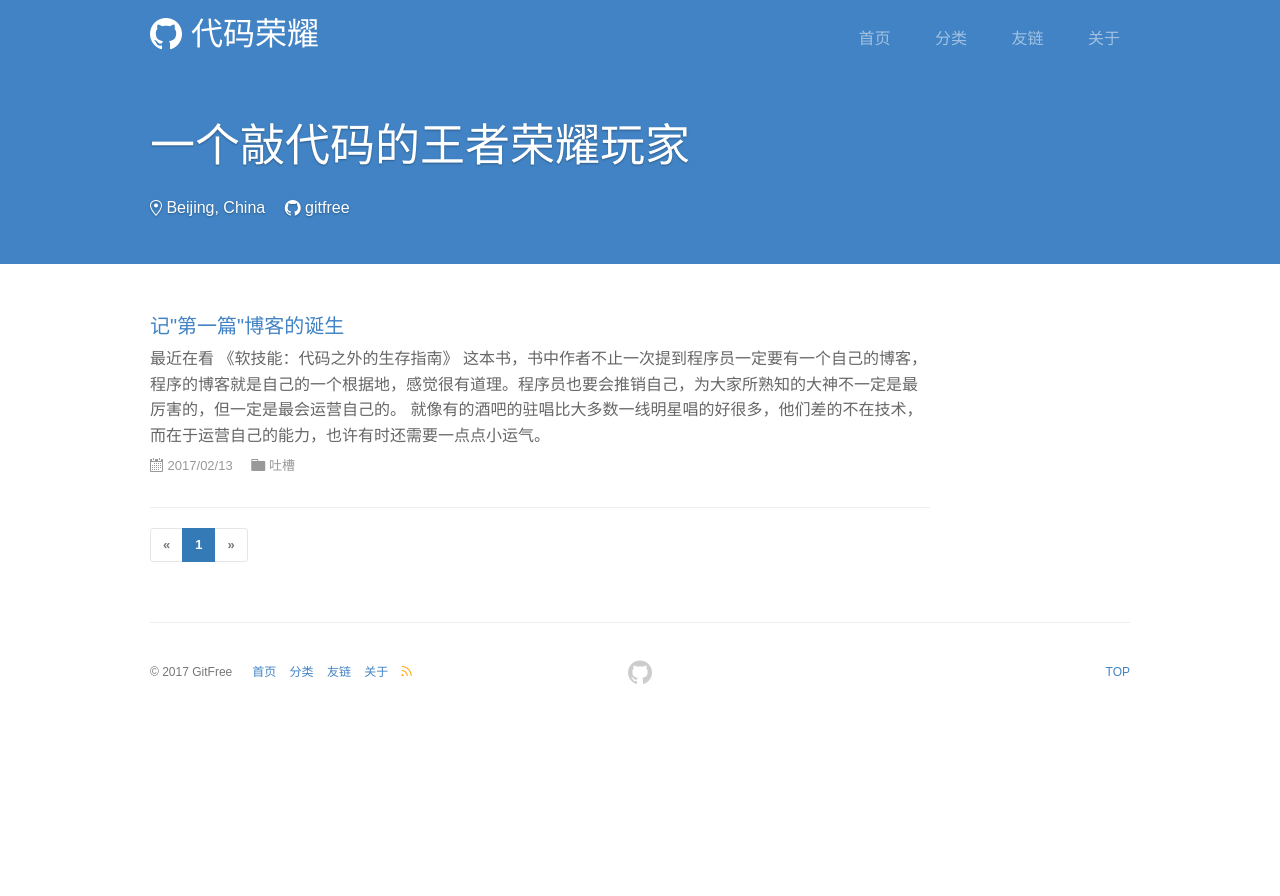
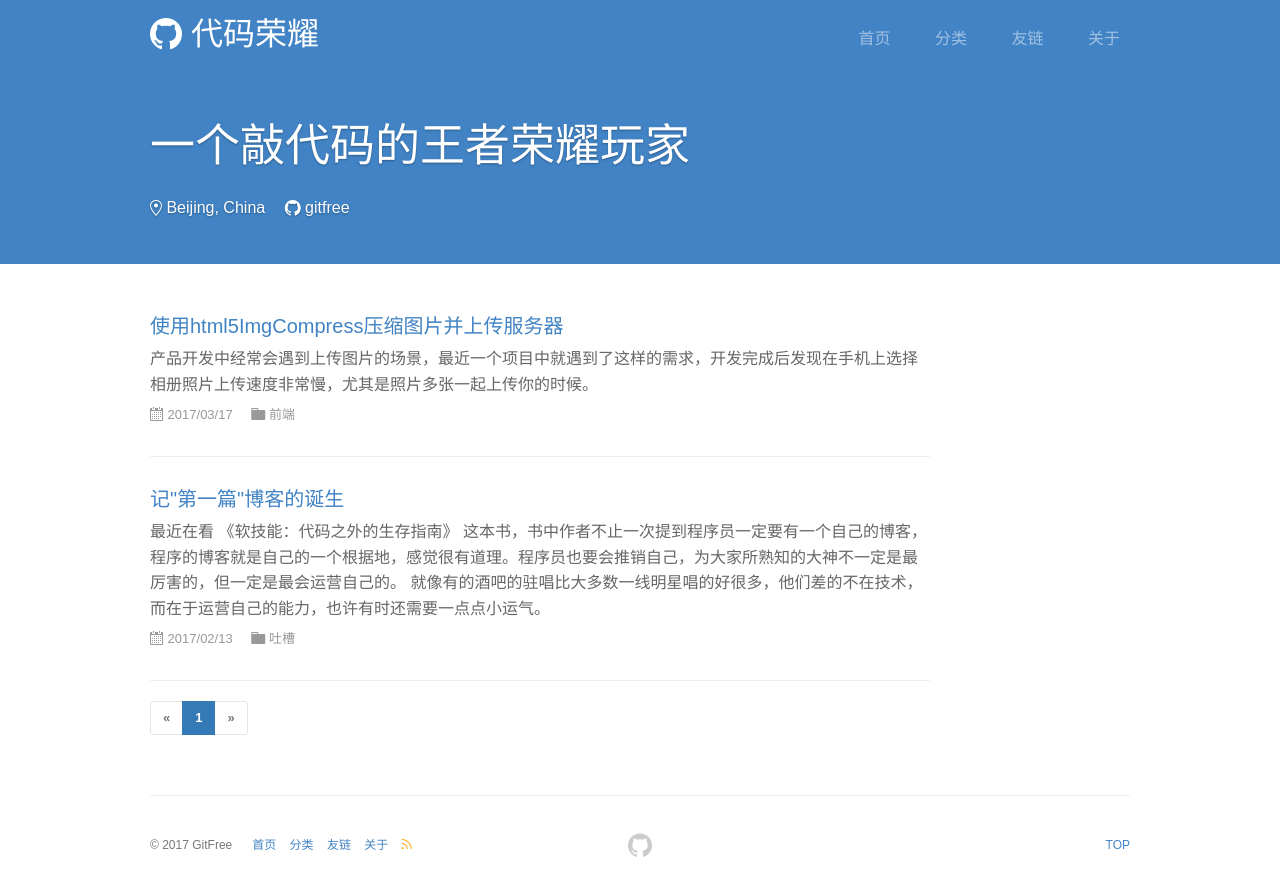
Before and after one commit to GitFree/gitfree.github.io, a Jekyll site: the page built from index.html, in a window 1280 px wide. Shown: the top 896 px of the page. Built offline with Jekyll 4.4.1, drawn with Linux system fonts in a browser that asks for light colours; the list of posts is cut into pages by our own code; comment, search, counter and statistics services are not loaded.

Commit message:
新增文章html5ImgCompress-blob-upload

```diff
--- a/_drafts/html5ImgCompress-blob-upload.md
+++ b/_posts/front/2017-03-17-html5ImgCompress-blob-upload.md
@@ -1,8 +1,8 @@
 ---
 layout: post
-title: HTML5使用html5ImgCompress压缩图片并上传服务器
-categories: [Django]
-description: some word here
+title: 使用html5ImgCompress压缩图片并上传服务器
+categories: [前端]
+description: 使用html5ImgCompress压缩图片并上传服务器
 keywords: html5ImgCompress, Blob, base64
 ---
 产品开发中经常会遇到上传图片的场景，最近一个项目中就遇到了这样的需求，开发完成后发现在手机上选择相册照片上传速度非常慢，尤其是照片多张一起上传你的时候。
@@ -46,5 +46,8 @@ html5ImgCompress压缩图片使用非常简单，直接以图片文件做为输
 ### 压缩后上传服务器
 使用html5ImgCompress压缩后上传到服务器有两种方案：
 1. 直接将压缩后的base64上传服务器，服务端需要专门订制开发
-2. 将base64转化为File对象，服务端可以复用原来的文件上传逻辑
-显然方法2比1要通用，对已有业务修改最小，所以这里我们重点介绍方法2的实现。
+2. 将base64转化为Blob对象，服务端可以复用原来的文件上传逻辑
+显然方法2比1要通用，对已有业务修改最小，所以这里我们只展示了方法2的实现：
+
+<script async src="//jsfiddle.net/gitfree/tgh5gwjm/5/embed/js,html,result/">
+</script>
```
Also changed, not shown: README.md.
